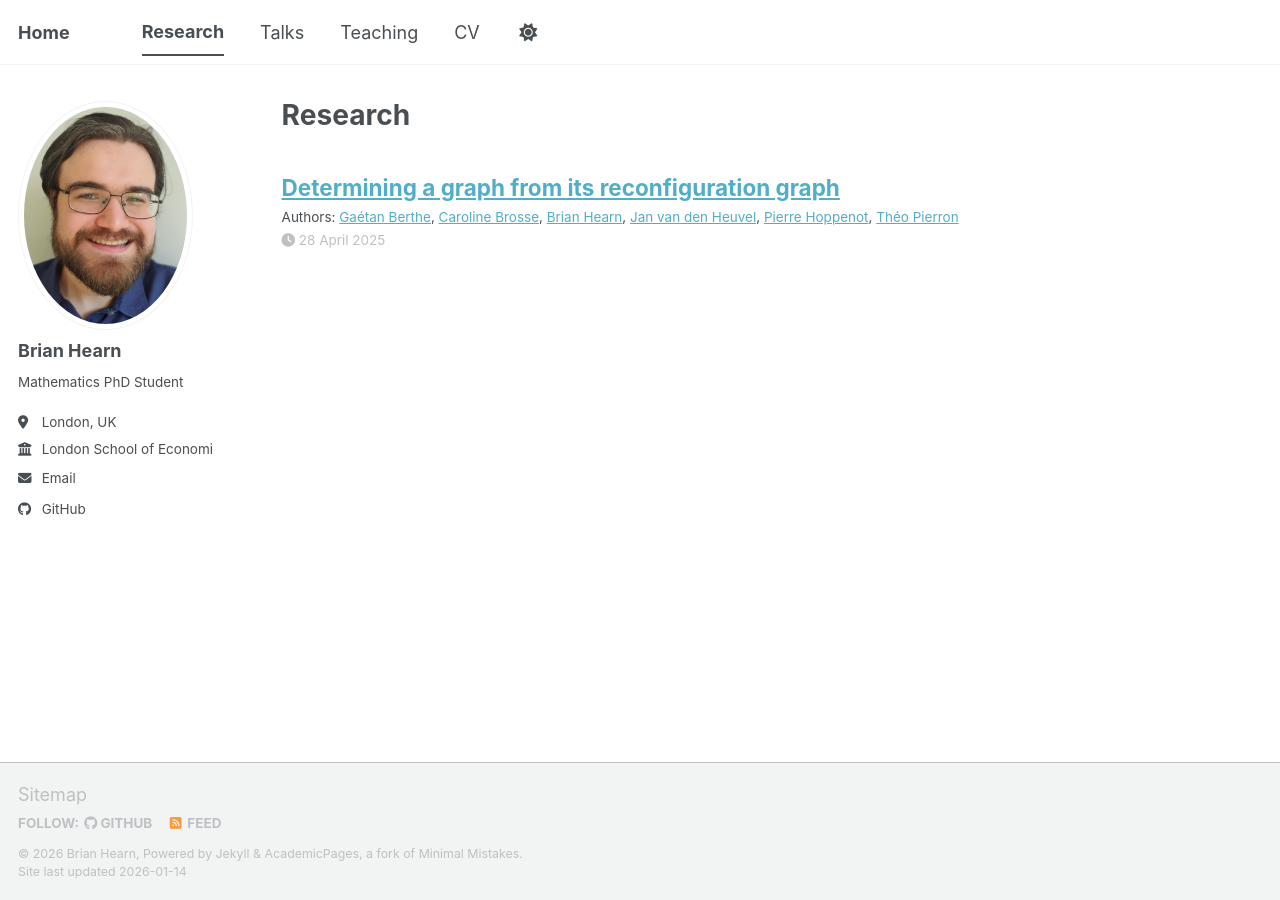
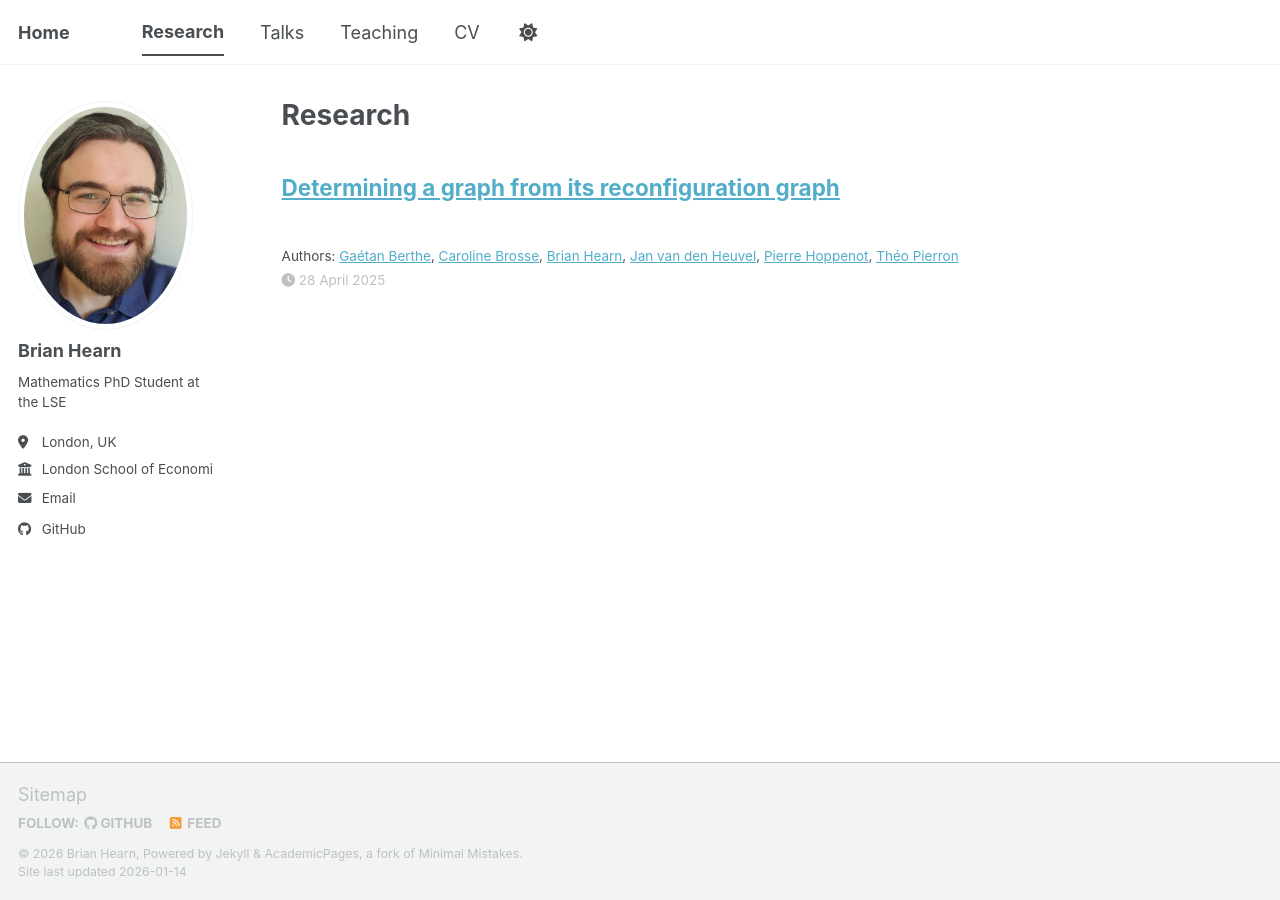
Before and after one commit to brian-hearn/brian-hearn.github.io, a Jekyll site: the page built from _pages/research.html, in a window 1280 px wide. Built offline with Jekyll 4.4.1, drawn with Linux system fonts in a browser that asks for light colours; a script bundle is joined from its source files by our own code; library files that are not in the unit come from our copies.

Commit message:
feat: more changes

```diff
--- a/_config.yml
+++ b/_config.yml
@@ -26,7 +26,7 @@ author:
   avatar           : "profile.jpg"
   name             : "Brian Hearn"
   pronouns         : # example: "she/her"
-  bio              : "Mathematics PhD Student"
+  bio              : "Mathematics PhD Student at the LSE"
   location         : "London, UK"
   employer         : "London School of Economics"
   uri              : # URL
--- a/_sass/layout/_archive.scss
+++ b/_sass/layout/_archive.scss
@@ -40,7 +40,8 @@
 }
 
 .archive__item-title {
-  margin-bottom: 0.25em;
+  // margin-bottom: 0.25em;
+  margin-bottom: 2em;
   font-family: $sans-serif-narrow;
 
   a + a {
```
